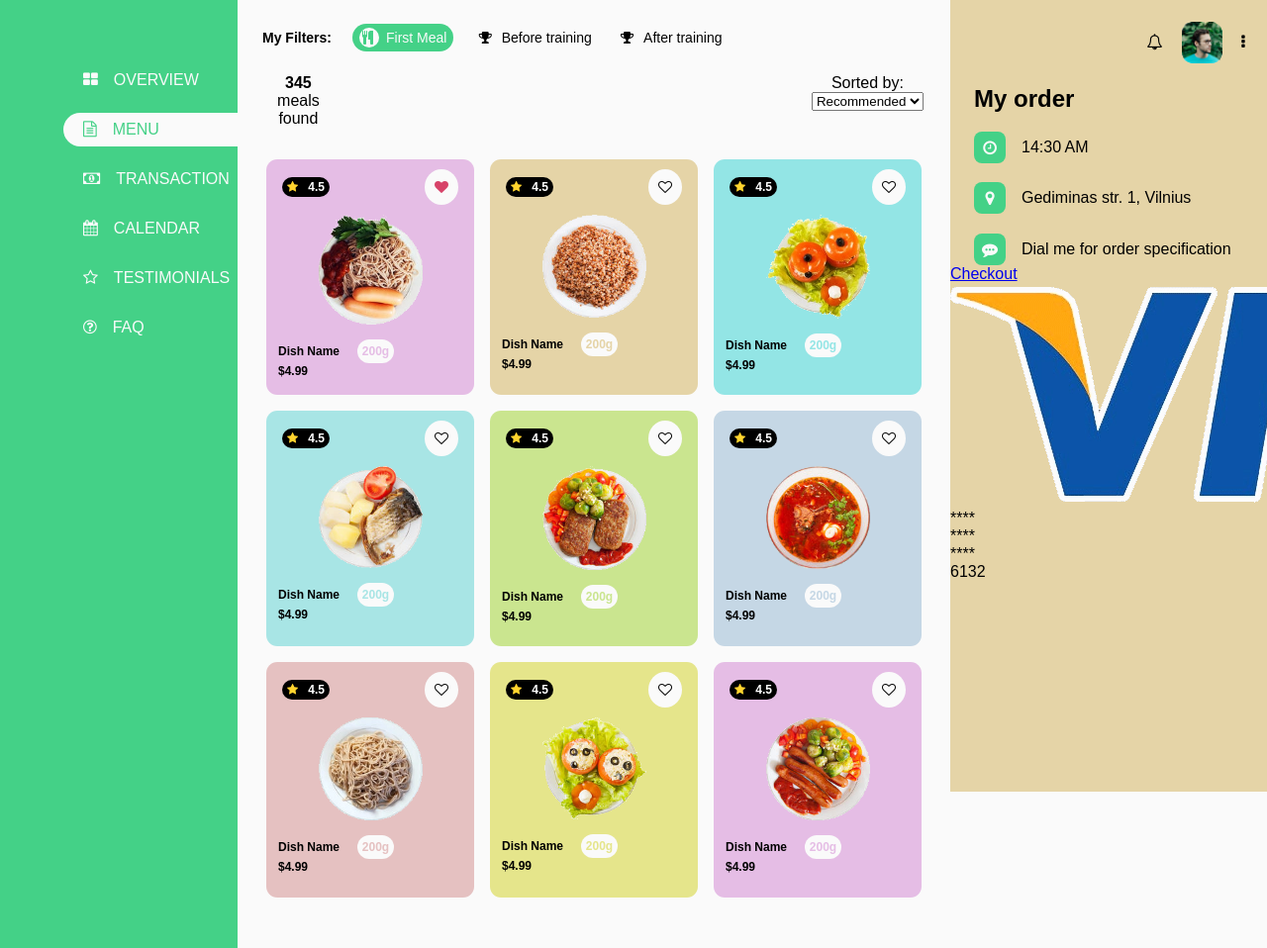
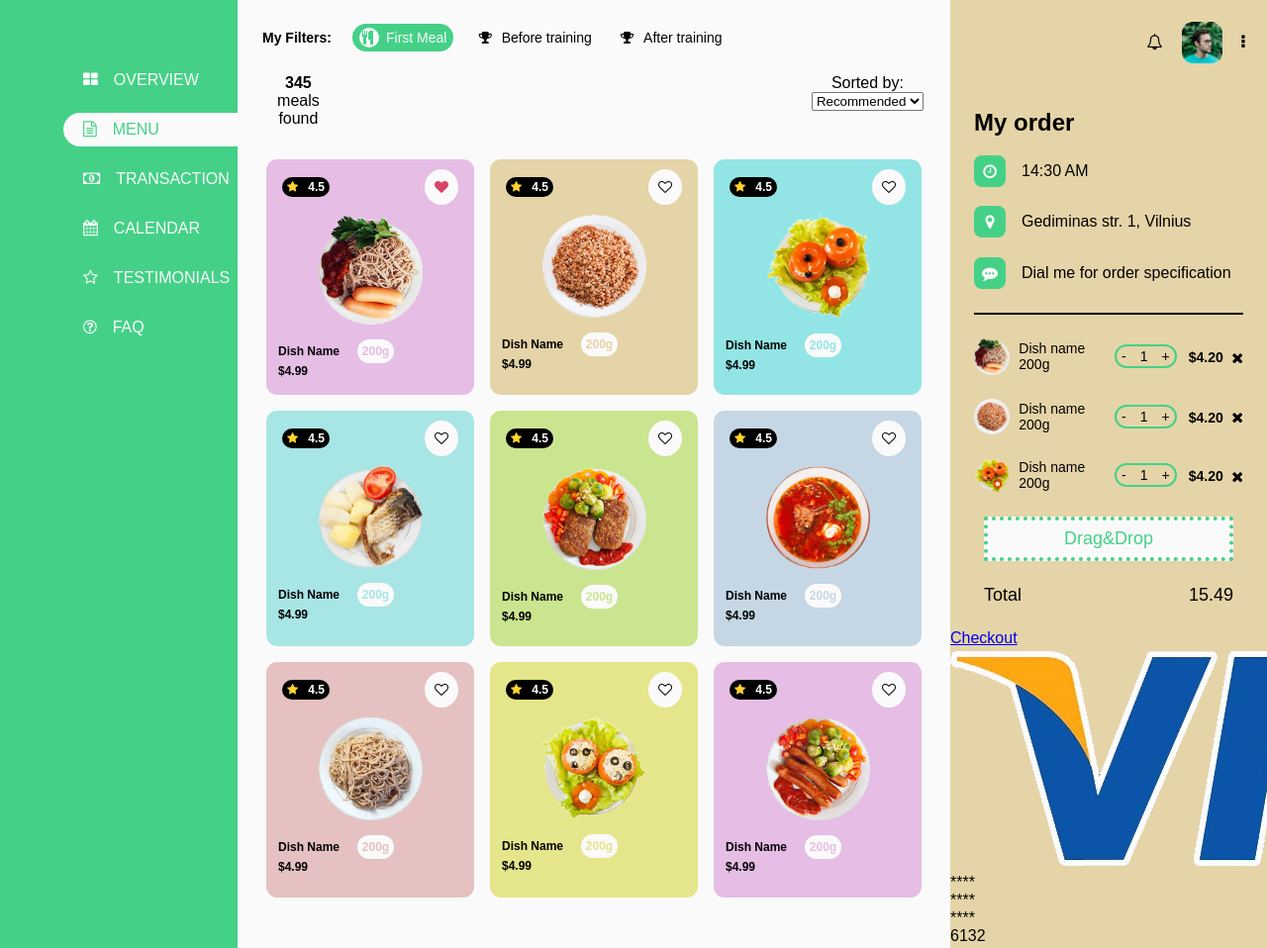
Before and after one commit to KestisJan/Food-delivery-project, a website: page index.html in a window 1280 px wide. Shown: the top 958 px of the page at 99% size. Drawn offline with Linux system fonts and the light colour scheme; a web font is replaced by a local one.

Commit message:
Right-bar update
update

```diff
--- a/css/pages/Home.css
+++ b/css/pages/Home.css
@@ -136,7 +136,7 @@ body {
     margin-top: -1.5em;
     display: flex;
     width: 20em;
-    height: 800px;
+    height: 1000px;
     background-color: var(--color-5);
     flex-direction: column;
 }
@@ -158,7 +158,7 @@ body {
 .my-order {
     display: flex;
     flex-direction: column;
-    margin-left: 1.5em;
+    margin: 1.5em;
     gap: 1.2em;
 }
 /* My order position styling */
@@ -180,3 +180,83 @@ body {
     align-items: center;
     justify-content: center;
 }
+/* Line styling */
+.line {
+    width: auto;
+    margin: 0 calc((100% - 17em) / 2);
+    height: 2px;
+    background-color: black;
+}
+.order {
+    margin: 1.5em;
+    display: flex;
+    flex-direction: column;
+    justify-content: space-between;
+    align-items: center;
+    gap: 1.5em;
+}
+/* Dish positioning */
+.dish-1 {
+    display: flex;
+    justify-content: space-evenly;
+    align-items: center;
+    font-size: 14px;
+}
+.dish-2 {
+    display: flex;
+    justify-content: space-evenly;
+    align-items: center;
+    font-size: 14px;
+}
+.dish-3 {
+    display: flex;
+    justify-content: space-evenly;
+    align-items: center;
+    font-size: 14px;
+}
+/* Dish & Name positioning */
+.dish-info {
+    display: flex;
+    align-items: center;
+    gap: 0.7em;
+}
+/* Resizing dish picture */
+.dish-size {
+    width: 25%;
+}
+/* Dish button */
+.dish-button {
+    display: flex;
+    gap: 1em;
+    border: 2px solid var(--main-color);
+    padding: 2px 5px;
+    border-radius: 15px;
+}
+/* dish price */
+.dish-price {
+    display: flex;
+    align-items: center;
+    gap: 0.7em;
+}
+.dish-price i {
+    font-size: 15px;
+}
+/* Drag box styling */
+.drag-box {
+    width: 14em;
+    height: 2.5em;
+    background-color: var(--color-3);
+    color: var(--main-color);
+    border: 4px dotted var(--main-color);
+    display: flex;
+    align-items: center;
+    justify-content: center;
+    font-size: 18px;
+}
+/* Total sum */
+.total-sum {
+    width: 14em;
+    display: flex;
+    justify-content: space-between;
+    font-size: 18px;
+}
--- a/index.html
+++ b/index.html
@@ -157,12 +157,67 @@
                 <a href="#"><i class="fa fa-map-marker"></i>Gediminas str. 1, Vilnius</a>
                 <a href="#"><i class="fa fa-commenting"></i>Dial me for order specification</a>
             </div>
+            <div class="line"></div>
             <div class="order">
-                <div class="dish-1"></div>
-                <div class="dish-2"></div>
-                <div class="dish-3"></div>
-                <div class="drag-box"></div>
-                <div class="total-sum"></div>
+                <div class="dish-1">
+                    <div class="dish-info">
+                        <img src="./content images/food-1.webp" alt="dish picture" class="dish-size">
+                        <div class="dish-description-1">
+                            <p>Dish name</p>
+                            <p>200g</p>
+                        </div>
+                    </div>
+                        <div class="dish-button">
+                            <p>-</p>
+                            <p>1</p>
+                            <p>+</p>
+                        </div>
+                        <div class="dish-price">
+                            <h3>$4.20</h3>
+                            <i class="fa fa-times"></i>
+                        </div>
+                </div>
+                <div class="dish-2">
+                    <div class="dish-info">
+                        <img src="./content images/food-2.webp" alt="dish picture" class="dish-size">
+                        <div class="dish-description-1">
+                            <p>Dish name</p>
+                            <p>200g</p>
+                        </div>
+                    </div>
+                        <div class="dish-button">
+                            <p>-</p>
+                            <p>1</p>
+                            <p>+</p>
+                        </div>
+                        <div class="dish-price">
+                            <h3>$4.20</h3>
+                            <i class="fa fa-times"></i>
+                        </div>
+                </div>
+                <div class="dish-3">
+                    <div class="dish-info">
+                        <img src="./content images/food-3.webp" alt="dish picture" class="dish-size">
+                        <div class="dish-description-1">
+                            <p>Dish name</p>
+                            <p>200g</p>
+                        </div>
+                    </div>
+                        <div class="dish-button">
+                            <p>-</p>
+                            <p>1</p>
+                            <p>+</p>
+                        </div>
+                        <div class="dish-price">
+                            <h3>$4.20</h3>
+                            <i class="fa fa-times"></i>
+                        </div>
+                </div>
+                <div class="drag-box">Drag&Drop</div>
+                <div class="total-sum">
+                    <p>Total</p>
+                    <p>15.49</p>
+                </div>
             </div>
             <div class="checkout">
                 <a href="#">Checkout</a>
```
